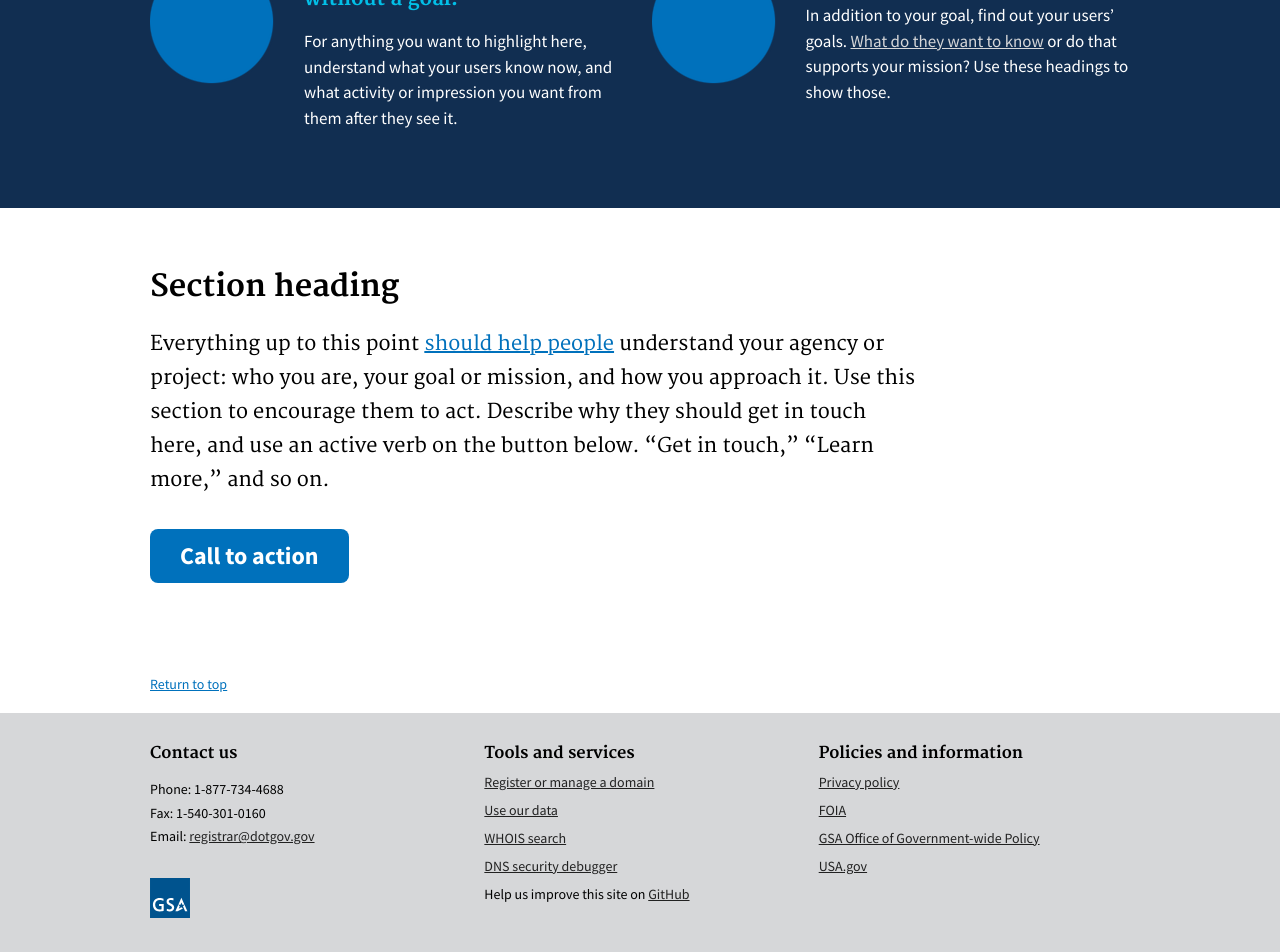
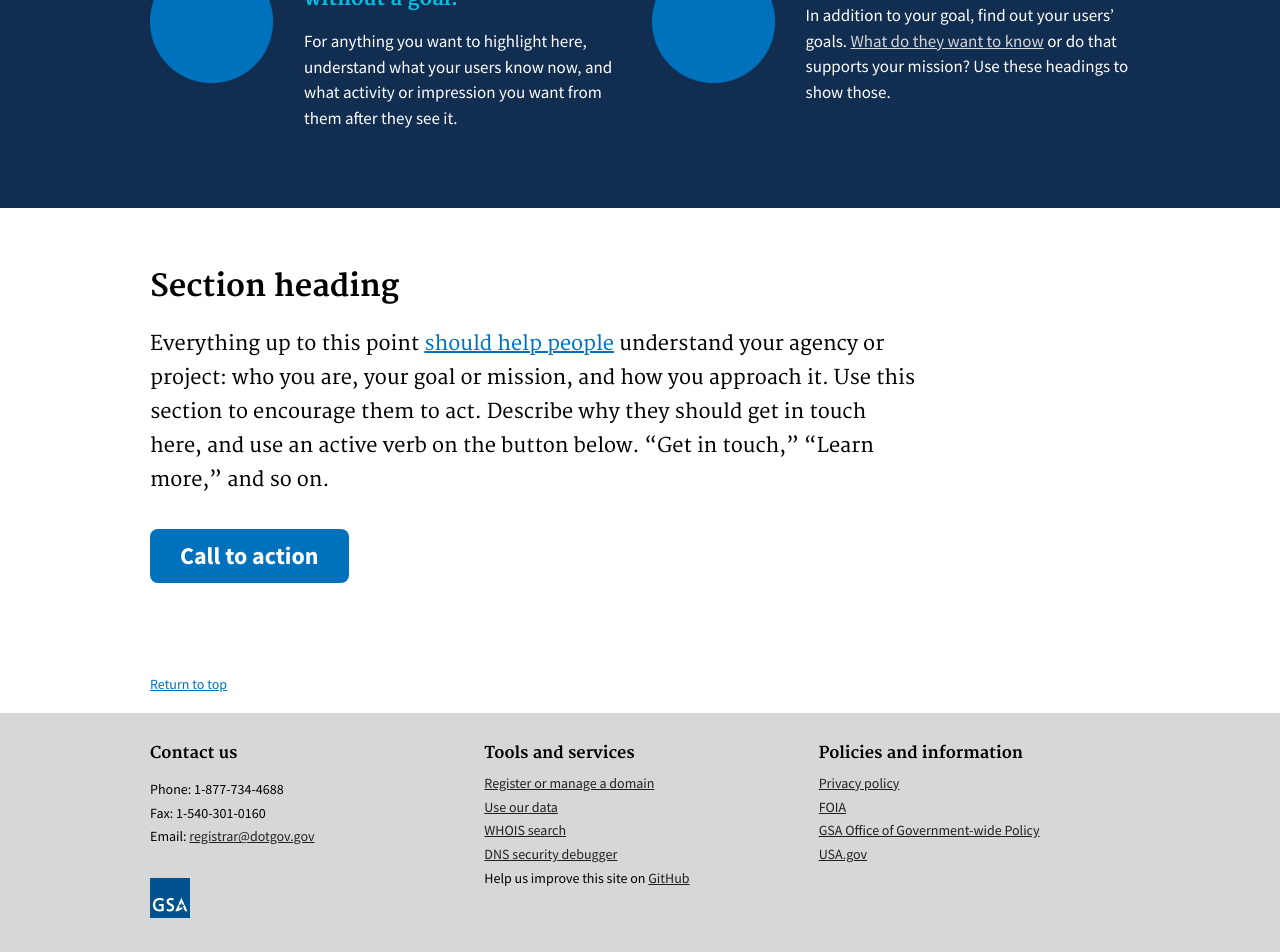
Before and after one commit to serrif/website, a Jekyll site: the page built from main/home.md, in a window 1280 px wide. Shown: the part 986-1938 px from the top of the page. Built offline with Jekyll 4.4.1, drawn with Linux system fonts in a browser that asks for light colours.

Commit message:
Update footer--small.html

```diff
--- a/_includes/components/footer--small.html
+++ b/_includes/components/footer--small.html
@@ -20,24 +20,20 @@
       <div class="usa-width-one-third">
         <h3 style="font-size: 1.6rem; padding-top: 1rem;">Tools and services</h3>
         <ul class="usa-unstyled-list">
-          <div style="line-height: 1.7;">
-            <li><a href="https://domains.dotgov.gov" target="_blank">Register or manage a domain</a></li>
-            <li><a href="{{ site.baseurl }}/data">Use our data</a></li>
-            <li><a href="https://domains.dotgov.gov/dotgov-web/registration/whois.xhtml?_m=3">WHOIS search</a></li>
-            <li><a href="http://dnssec-debugger.verisignlabs.com/">DNS security debugger</a></li>
-            <li>Help us improve this site on <a href="{{ site.repo }}/issues/new">GitHub</a></li>
-          </div>
+          <li style="line-height: 1.7;"><a href="https://domains.dotgov.gov" target="_blank">Register or manage a domain</a></li>
+          <li style="line-height: 1.7;"><a href="{{ site.baseurl }}/data">Use our data</a></li>
+          <li style="line-height: 1.7;"><a href="https://domains.dotgov.gov/dotgov-web/registration/whois.xhtml?_m=3">WHOIS search</a></li>
+          <li style="line-height: 1.7;"><a href="http://dnssec-debugger.verisignlabs.com/">DNS security debugger</a></li>
+          <li style="line-height: 1.7;">Help us improve this site on <a href="{{ site.repo }}/issues/new">GitHub</a></li>
         </ul>
       </div>
       <div class="usa-width-one-third">
         <h3 style="font-size: 1.6rem; padding-top: 1rem;">Policies and information</h3>
         <ul class="usa-unstyled-list">
-          <div style="line-height: 1.7;">
-            <li><a href="{{ site.baseurl }}/privacy/">Privacy policy</a></li>
-            <li><a href="{{ site.baseurl }}/foia/">FOIA</a></li>
-            <li><a href="https://www.gsa.gov/portal/category/21399">GSA Office of Government-wide Policy</a></li>
-            <li><a href="https://usa.gov">USA.gov</a></li>
-          </div>
+          <li style="line-height: 1.7;"><a href="{{ site.baseurl }}/privacy/">Privacy policy</a></li>
+          <li style="line-height: 1.7;"><a href="{{ site.baseurl }}/foia/">FOIA</a></li>
+          <li style="line-height: 1.7;"><a href="https://www.gsa.gov/portal/category/21399">GSA Office of Government-wide Policy</a></li>
+          <li style="line-height: 1.7;"><a href="https://usa.gov">USA.gov</a></li>
         </ul>
       </div>
     </div>
```
